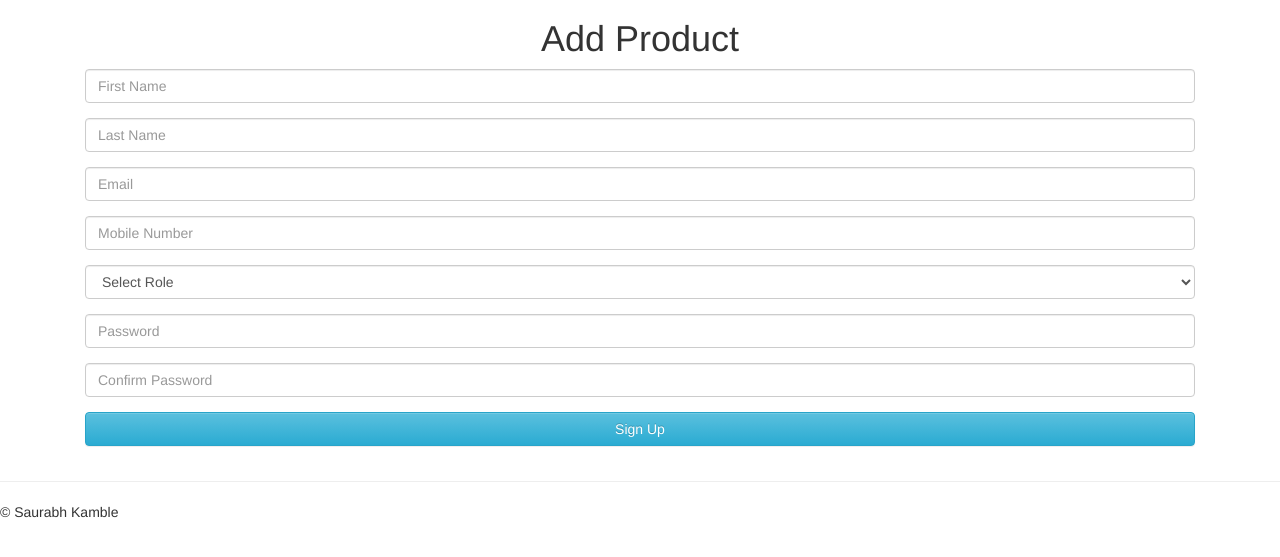
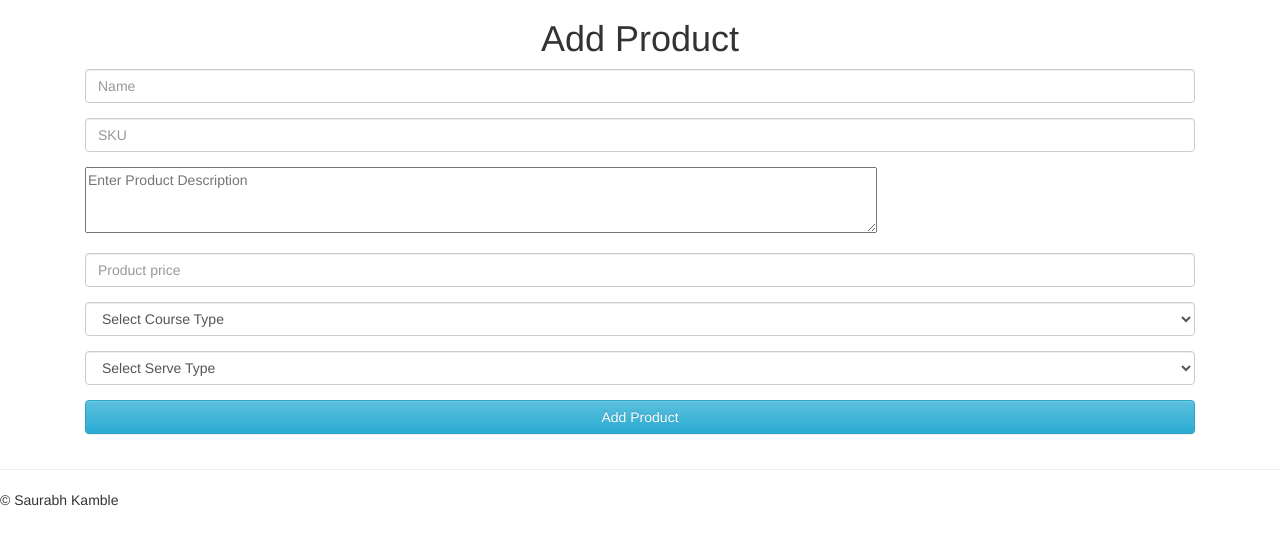
Before and after one commit to saurabh2836/recursive, a CodeIgniter app: page /recursive/home/addproduct in a window 1280 px wide. Shown: the part 51-608 px from the top of the page. Run offline with CodeIgniter, Linux system fonts and the light colour scheme; data that the repository does not hold is empty; some libraries are stand-ins or nearby versions.

Commit message:
adding product function in home controller

```diff
--- a/application/config/database.php
+++ b/application/config/database.php
@@ -77,7 +77,7 @@ $db['default'] = array(
 	'dsn'	=> '',
 	'hostname' => 'localhost',
 	'username' => 'root',
-	'password' => 'root',
+	'password' => '',
 	'database' => 'recursive',
 	'dbdriver' => 'mysqli',
 	'dbprefix' => '',
--- a/application/controllers/Home.php
+++ b/application/controllers/Home.php
@@ -94,4 +94,21 @@ class Home extends CI_Controller {
         $this->__display('addproduct', '');
 
     }
+    public function insertproduct() {
+    $this->form_validation->set_rules('name', 'Name', 'trim|required|alpha');
+    $this->form_validation->set_rules('sku', 'Enter SKU', 'trim|required|numeric');
+    $this->form_validation->set_rules('description', 'Product Description', 'required');
+    $this->form_validation->set_rules('price', 'Price', 'numeric|is_natural_no_zero');
+    $this->form_validation->set_rules('course_type', 'Course Type', 'numeric|is_natural_no_zero');
+    $this->form_validation->set_rules('serve_time', 'Serve Time', 'numeric|is_natural_no_zero');
+    if ($this->form_validation->run()) {
+            $prouct = $this->home_model->insertproduct();
+            redirect(base_url().'home/product','refresh');
+        } else {
+            $this->session->set_flashdata('add_product', validation_errors('<p class="alert alert-danger">', '</p>'));
+            redirect(base_url().'home/addproduct','refresh');
+
+        }
+
+    }
 }
--- a/application/models/Home_model.php
+++ b/application/models/Home_model.php
@@ -44,4 +44,17 @@ class Home_model  extends CI_Model{
         return $query;
 
     }
+
+    public function insertproduct(){
+
+        $insert_product = array(
+            'name' => $this->input->post('name',TRUE),
+            'sku' => $this->input->post('sku',TRUE),
+            'description' => $this->input->post('description',TRUE),
+            'price' =>$this->input->post('price',TRUE),
+            'course_type' =>$this->input->post('course_type',TRUE),
+            'serve_time' => $this->input->post('serve_time',TRUE)
+        );
+        $this->db->insert('product', $insert_product);
+    }
 }
--- a/application/views/addproduct.php
+++ b/application/views/addproduct.php
@@ -1,47 +1,42 @@
 <div class="container margin-top-15">
     <div class=" col-xs-12 ws-col-centered">
         <h1 class="ws-page-title text-center">Add Product</h1>
-        <?php echo $this->session->flashdata('signup_message'); ?>
-        <form class="form" id="signupForm" name="signupForm" role="form" action='<?php echo base_url(); ?>home/verifyUser' method='post'>
+        <?php echo $this->session->flashdata('add_product'); ?>
+        <form class="form" id="signupForm" role="form" action='<?php echo base_url(); ?>home/insertproduct' method='post'>
             <div class="form-group">
-                <label class="sr-only" for="firstName">First  Name</label>
-                <input type='text' class="form-control" id="firstName" name="firstName" placeholder="First Name" required='required' value="<?php echo $first_name; ?>">
+                <label class="sr-only" for="name">Name</label>
+                <input type='text' class="form-control" name="name" placeholder="Name" required='required' />
             </div>
             <div class="form-group">
-                <label class="sr-only" for="lastName">Last Name</label>
-                <input type='text' class="form-control" id="lastName" name=
-                       "lastName" placeholder="Last Name" required='required' value="<?php echo $last_name; ?>">
+                <label class="sr-only" for="SKU">SKU</label>
+                <input type='text' class="form-control" name="sku" placeholder="SKU" required='required' />
             </div>
             <div class="form-group">
-                <label class="sr-only" for="email">Email</label>
-                <input class="form-control" id="email" name="email" type='email'
-                       placeholder="Email" required = 'required' value="<?php echo $email; ?>">
+                <label class="sr-only" for="Description">Description</label>
+                <textarea name="description" required='required' placeholder="Enter Product Description" rows="3" cols="95"></textarea>
             </div>
             <div class="form-group">
-                <label class="sr-only" for="mobile">Mobile</label>
-                <input class="form-control" id="mobile" name="mobile"
-                       placeholder="Mobile Number" type="text" value="<?php echo $mobile; ?>">
+                <label class="sr-only" for="price">price</label>
+                <input class="form-control" id="mobile" name="price" placeholder="Product price" type="text" value="">
             </div>
             <div class="form-group">
-                    <select class="form-control" name="role">
-                        <option value="0" selected="selected">Select Role</option>
-                                <option value="1">customer</option>
-                                <option value="2">Admin</option>
+                    <select class="form-control" name="course_type">
+                        <option value="0" selected="selected">Select Course Type</option>
+                                <option value="1">Starter</option>
+                                <option value="2">Main Course</option>
+                                <option value="3">Dessert</option>
                         </select>
             </div>
             <div class="form-group">
-                <label class="sr-only" for="password">Password</label>
-                <input class="form-control" id="password" name=
-                       "password" required='required' placeholder="Password" type="password" >
-            </div>
-             <div class="form-group">
-                <label class="sr-only" for="conpassword">Confirm
-                    Password</label>
-                <input class="form-control" id= "conpassword" required='required' name="conpassword" placeholder=
-                                        "Confirm Password" type="password">
+                    <select class="form-control" name="serve_time">
+                        <option value="0" selected="selected">Select Serve Type</option>
+                                <option value="1">Breakfast</option>
+                                <option value="2">Lunch</option>
+                                <option value="3">Dinner</option>
+                        </select>
             </div>
             <div class="form-group">
-            <input class="btn btn-info form-control" id='ws-login-button' type='submit' value='Sign Up'/>
+            <input class="btn btn-info form-control" id='ws-login-button' type='submit' value='Add Product'/>
             </div>
         </form>
     </div>
```
Also changed, not shown: nbproject/project.xml (deleted, +0 -9 lines), 2 other files.
